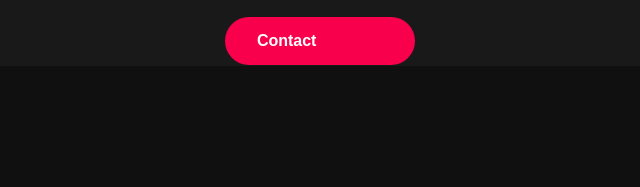
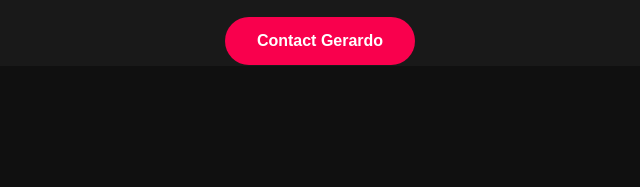
Before and after one commit to gcontreras3/capstonePortfolio, a plain HTML site: page index.html in a window 1280 px wide. Shown: the part 2632-2819 px from the top of the page, 320-960 px from the left. Drawn offline with Linux system fonts and the light colour scheme.

Commit message:
final changes

```diff
--- a/index.html
+++ b/index.html
@@ -106,7 +106,7 @@
                 <!-- <input type="submit" class="button-two" value="Contact Gerardo"> -->
             </form>
         </div>
-        <a class="button-two" href="#">Contact <span>Gerardo</span></a>
+        <a class="button-two" href="#">Contact Gerardo</a>
     </div>
 
     <!--- Footer Starts Here -->
```
